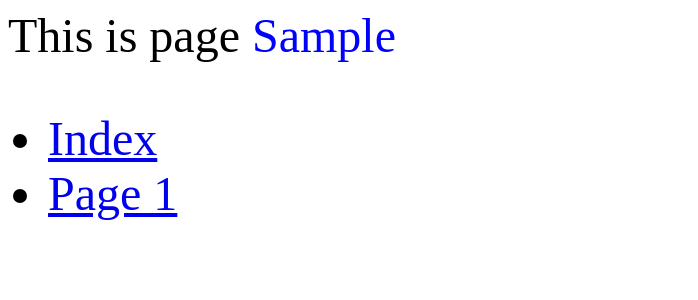
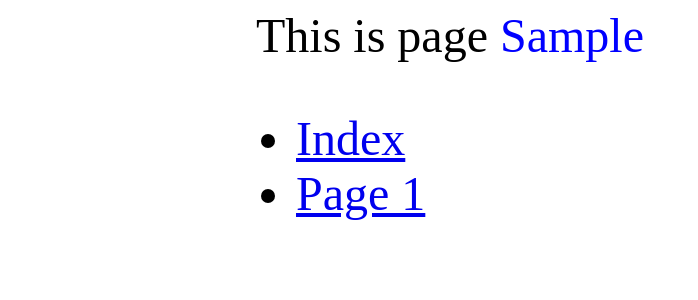
Before and after one commit to MichaelKim0407/flask-quickstart, a Flask app: template 06-template-adv/templates/page.html in a window 1280 px wide. Shown: the top 300 px of the page, without its empty margins (0-698 px from the left). Run offline with Flask 2, Linux system fonts and the light colour scheme; the template is opened without the code that fills it: most values are stand-ins (such as "Sample title", 1, 10 or a date in 2020).

Commit message:
add container div

```diff
--- a/05-static/static/style.css
+++ b/05-static/static/style.css
@@ -1,5 +1,11 @@
 body {
     font-size: 3em;
+}
+
+div.container {
+    width: 768px;
+    margin-left: auto;
+    margin-right: auto;
 }
 
 .text-blue {
--- a/05-static/templates/index.html
+++ b/05-static/templates/index.html
@@ -8,11 +8,13 @@
 </head>
 
 <body>
+<div class="container">
     <p>
         We have
         <span class="text-blue">red</span>,
         <span class="text-red">green</span>,
         and <span class="text-green">blue</span> texts.
     </p>
+</div>
 </body>
 </html>
--- a/06-template-adv/static/style.css
+++ b/06-template-adv/static/style.css
@@ -1,3 +1,9 @@
 body {
     font-size: 3em;
 }
+
+div.container {
+    width: 768px;
+    margin-left: auto;
+    margin-right: auto;
+}
--- a/06-template-adv/templates/base.html
+++ b/06-template-adv/templates/base.html
@@ -10,6 +10,7 @@
 </head>
 
 <body>
+<div class="container">
     <div>
         {% block body %}
         {% endblock %}
@@ -17,5 +18,6 @@
     <div>
         {% include 'nav.html' %}
     </div>
+</div>
 </body>
 </html>
```
Also changed, not shown: 04-template/templates/index.html (+8 -0 lines), 04-template/templates/resource.html (+11 -2 lines). Lines whose indentation alone changed are shown as unchanged.
